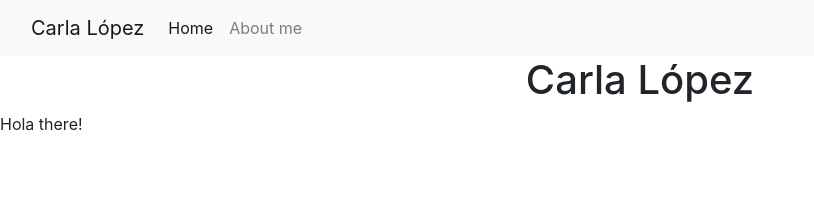
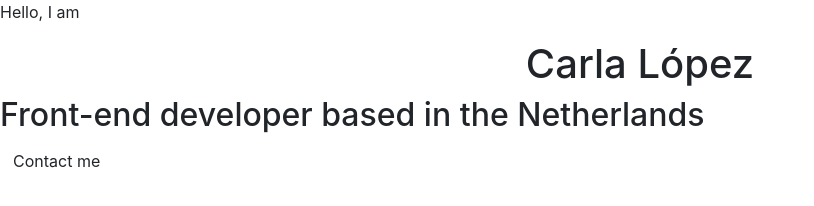
Before and after one commit to bycarlablau/carla-portfolio, a plain HTML site: page index.html in a window 1280 px wide. Shown: the whole page, without its empty margins (0-814 px from the left). Drawn offline with nearby package versions, Linux system fonts and the light colour scheme; a web font is replaced by a local one.

Commit message:
Added initial html

```diff
--- a/index.html
+++ b/index.html
@@ -13,28 +13,12 @@
     <title>Document</title>
 </head>
 <body>
-   <nav class="navbar navbar-expand-lg navbar-light bg-light">
-        <div class="container-fluid">
-            <a class="navbar-brand" href="#">Carla López</a>
-            <button class="navbar-toggler" type="button" data-bs-toggle="collapse" data-bs-target="#navbarNav" aria-controls="navbarNav" aria-expanded="false" aria-label="Toggle navigation">
-            <span class="navbar-toggler-icon"></span>
-            </button>
-            <div class="collapse navbar-collapse" id="navbarNav">
-            <ul class="navbar-nav">
-                <li class="nav-item">
-                <a class="nav-link active" aria-current="page" href="index.html">Home</a>
-                </li>
-                <li class="nav-item">
-                <a class="nav-link" href="about.html">About me</a>
-                </li>
-            </ul>
-            </div>
-        </div>
-    </nav>
-
-    <h1>Carla López</i></h1>
-    <p>Hola there!</p>
-
+    <div class="hero">
+    <p>Hello, I am</p>
+    <h1>Carla López</h1>
+    <h2>Front-end developer based in the Netherlands</h2>
+    <a href="#" class="btn btn-branding">Contact me</a>
+    </div>
 
 
 
```
